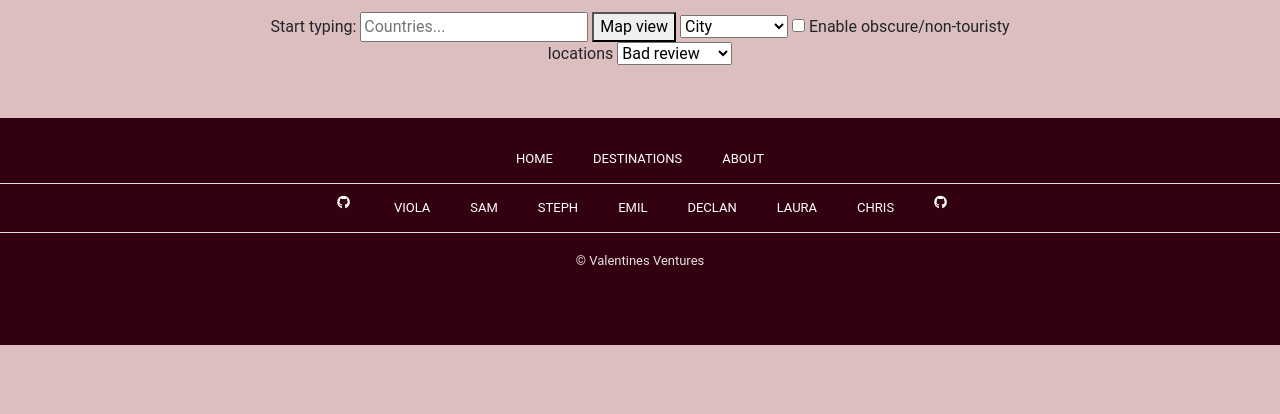
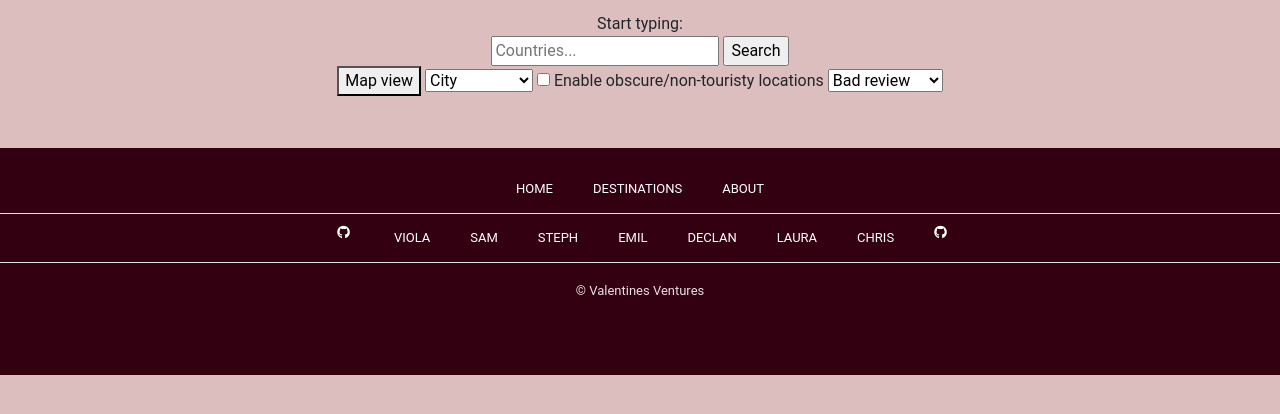
Before and after one commit to SamMartin92/hackathon-team-10, a Django app: page /destinations/ in a window 1280 px wide. Shown: the part 121-535 px from the top of the page. Run offline with Django 5.2, Linux system fonts and the light colour scheme; data that the repository does not hold is empty; some libraries are stand-ins or nearby versions.

Commit message:
Add search bar to destinations page

```diff
--- a/destinations/templates/destinations/location_list.html
+++ b/destinations/templates/destinations/location_list.html
@@ -7,8 +7,12 @@
         <h1>Select your destination</h1>
     </header>
     <section>
+        <!-- Search -->
         <label for="country">Start typing:</label>
-        <input type="text" id="country" placeholder="Countries...">
+        <form method="get">
+            <input type="text" name="search" placeholder="Countries...">
+            <input type="submit" value="Search">
+        </form>
         <button>Map view</button>
         <select id="city">
             <option value="city">City</option>
--- a/destinations/views.py
+++ b/destinations/views.py
@@ -2,6 +2,8 @@ from django.shortcuts import render, redirect
 from django.views.generic import ListView
 from .models import Location
 from .forms import ReviewForm
+from django.db.models import Q
+
 
 # Create your views here.
 def index(request):
@@ -9,10 +11,22 @@ def index(request):
 
 # List of destinations
 class Destinations(ListView):
-    queryset = Location.objects.all()
     template_name = "destinations.html"
     context_object_name = "locations"
     paginate_by = 5
+
+    def get_queryset(self):
+        queryset = Location.objects.all()
+        search_term = self.request.GET.get('search', '')
+        if search_term:
+            queryset = queryset.filter(
+                Q(name__icontains=search_term) |
+                Q(description__icontains=search_term) |
+                Q(city__icontains=search_term) |
+                Q(country__icontains=search_term)
+                # Add more fields here if you want to search in them
+            )
+        return queryset
 
     def get_context_data(self, **kwargs):
         context = super().get_context_data(**kwargs)
```
